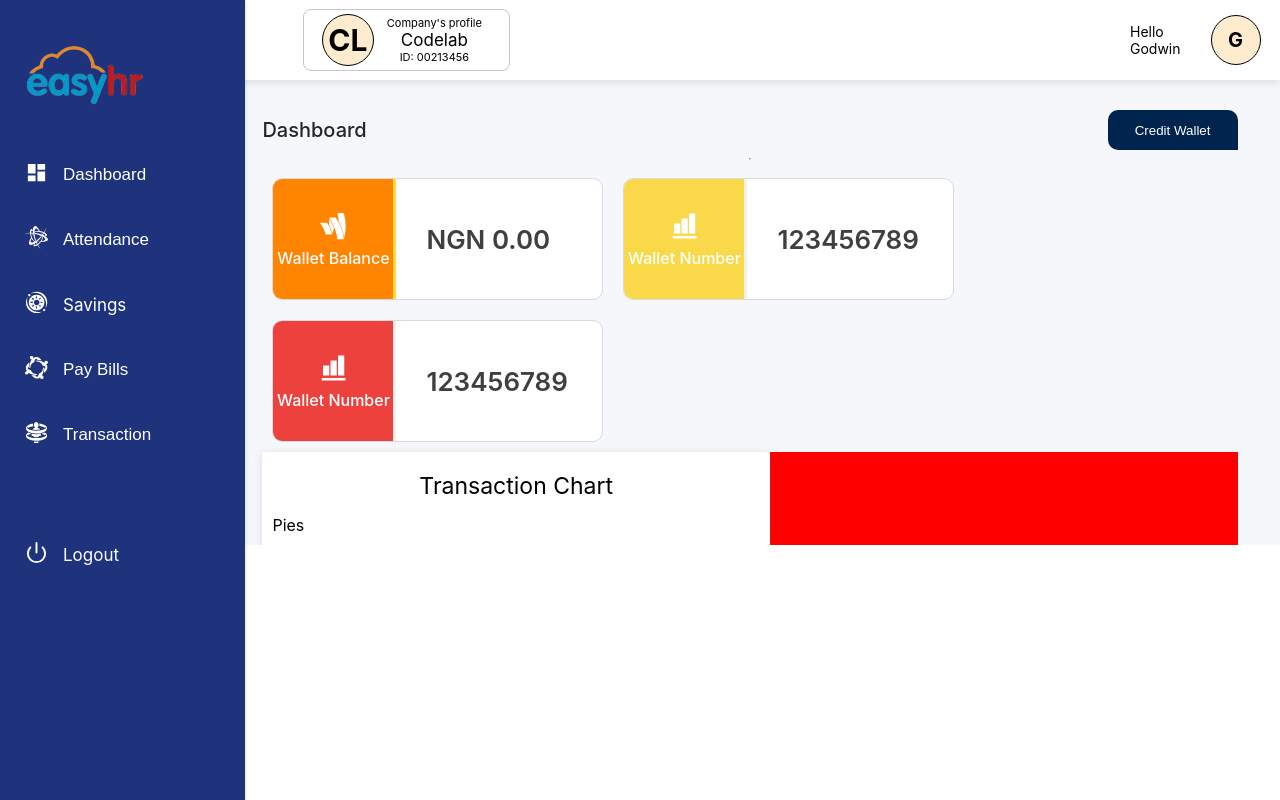
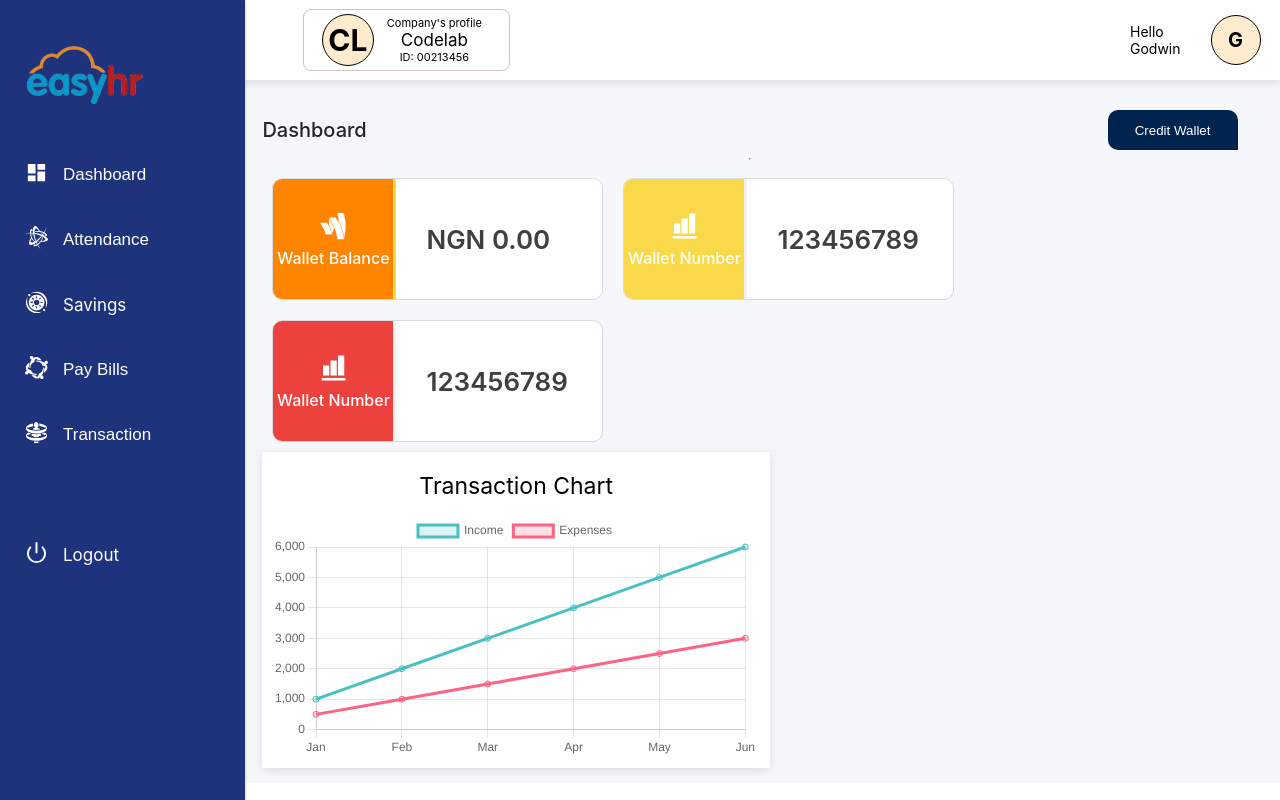
Before and after one commit to OgbuEsther/Easy_HR_FE2, a React (Create React App) app: page /staffdashboard in a window 1280 px wide. Built offline with nearby package versions, Linux system fonts and the light colour scheme.

Commit message:
Good morning

```diff
--- a/src/pages/Pies.tsx
+++ b/src/pages/Pies.tsx
@@ -1,53 +1,43 @@
-// import React from 'react'
-// import { Line } from 'react-chartjs-2';
-// import Chart from 'chart.js/auto';
-
-// const Pies: React.FC = () => {
-
-//   const data: any = {
-//   labels: ['Jan', 'Feb', 'Mar', 'Apr', 'May', 'Jun'],
-//   datasets: [
-//     {
-//       label: 'Income',
-//       data: [1000, 2000, 3000, 4000, 5000, 6000],
-//       borderColor: 'rgba(75, 192, 192, 1)',
-//       backgroundColor: 'rgba(75, 192, 192, 0.2)',
-//     },
-//     {
-//       label: 'Expenses',
-//       data: [500, 1000, 1500, 2000, 2500, 3000],
-//       borderColor: 'rgba(255, 99, 132, 1)',
-//       backgroundColor: 'rgba(255, 99, 132, 0.2)',
-//     },
-//   ],
-// };
-
-//   const options = {
-//   scales: {
-//     yAxes: [
-//       {
-//         ticks: {
-//           beginAtZero: true,
-//         },
-//       },
-//     ],
-//   },
-// };
-
-//   return (
-//     <div>
-//       <Line data={data} options={options} />
-//     </div>
-//   )
-// }
-
-// export default Pies
-
 import React from 'react'
+import { Line } from 'react-chartjs-2';
+import Chart from 'chart.js/auto';
 
 const Pies = () => {
+
+  const data: any = {
+  labels: ['Jan', 'Feb', 'Mar', 'Apr', 'May', 'Jun'],
+  datasets: [
+    {
+      label: 'Income',
+      data: [1000, 2000, 3000, 4000, 5000, 6000],
+      borderColor: 'rgba(75, 192, 192, 1)',
+      backgroundColor: 'rgba(75, 192, 192, 0.2)',
+    },
+    {
+      label: 'Expenses',
+      data: [500, 1000, 1500, 2000, 2500, 3000],
+      borderColor: 'rgba(255, 99, 132, 1)',
+      backgroundColor: 'rgba(255, 99, 132, 0.2)',
+    },
+  ],
+};
+
+  const options = {
+  scales: {
+    yAxes: [
+      {
+        ticks: {
+          beginAtZero: true,
+        },
+      },
+    ],
+  },
+};
+
   return (
-    <div>Pies</div>
+    <div>
+      <Line type={Chart} data={data} options={options} />
+    </div>
   )
 }
 
--- a/src/pages/Staffcomp.tsx
+++ b/src/pages/Staffcomp.tsx
@@ -126,8 +126,9 @@ const Piehold = styled.div`
 const Down = styled.div`
     width: 100%;
     display: flex;
+    /* margin-top: 20px; */
     /* height: 300px; */
-    background-color: red;
+    /* background-color: red; */
 `
 const CardHold = styled.div`
 display: flex;
@@ -343,6 +344,7 @@ const Container = styled.div`
   background-color: #F5F7FA;
   overflow: hidden;
   margin-top: 20px;
+  padding-bottom: 15px;
 
   @media screen and (max-width: 1024px) {
     width: 100vw;
```
